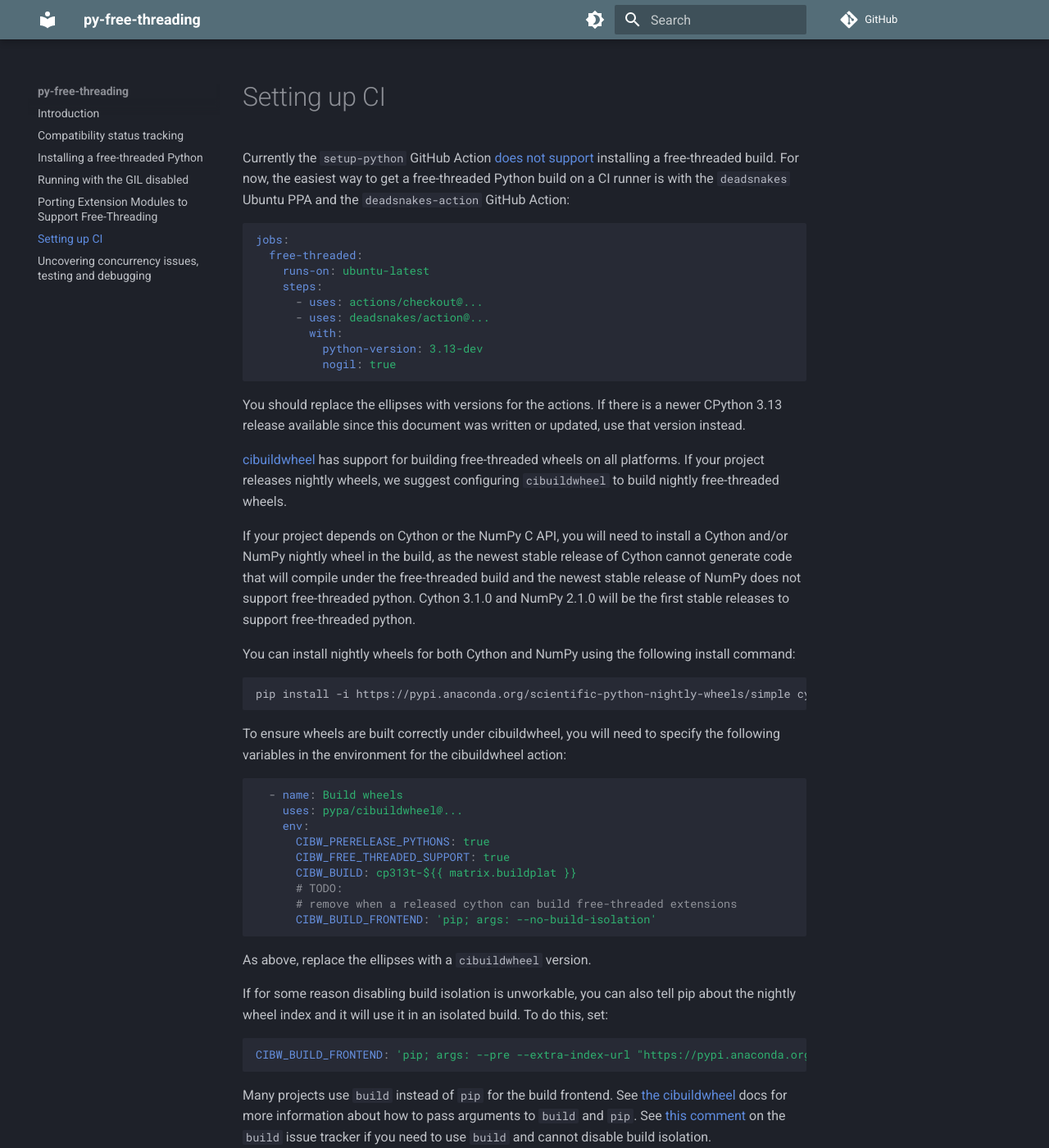
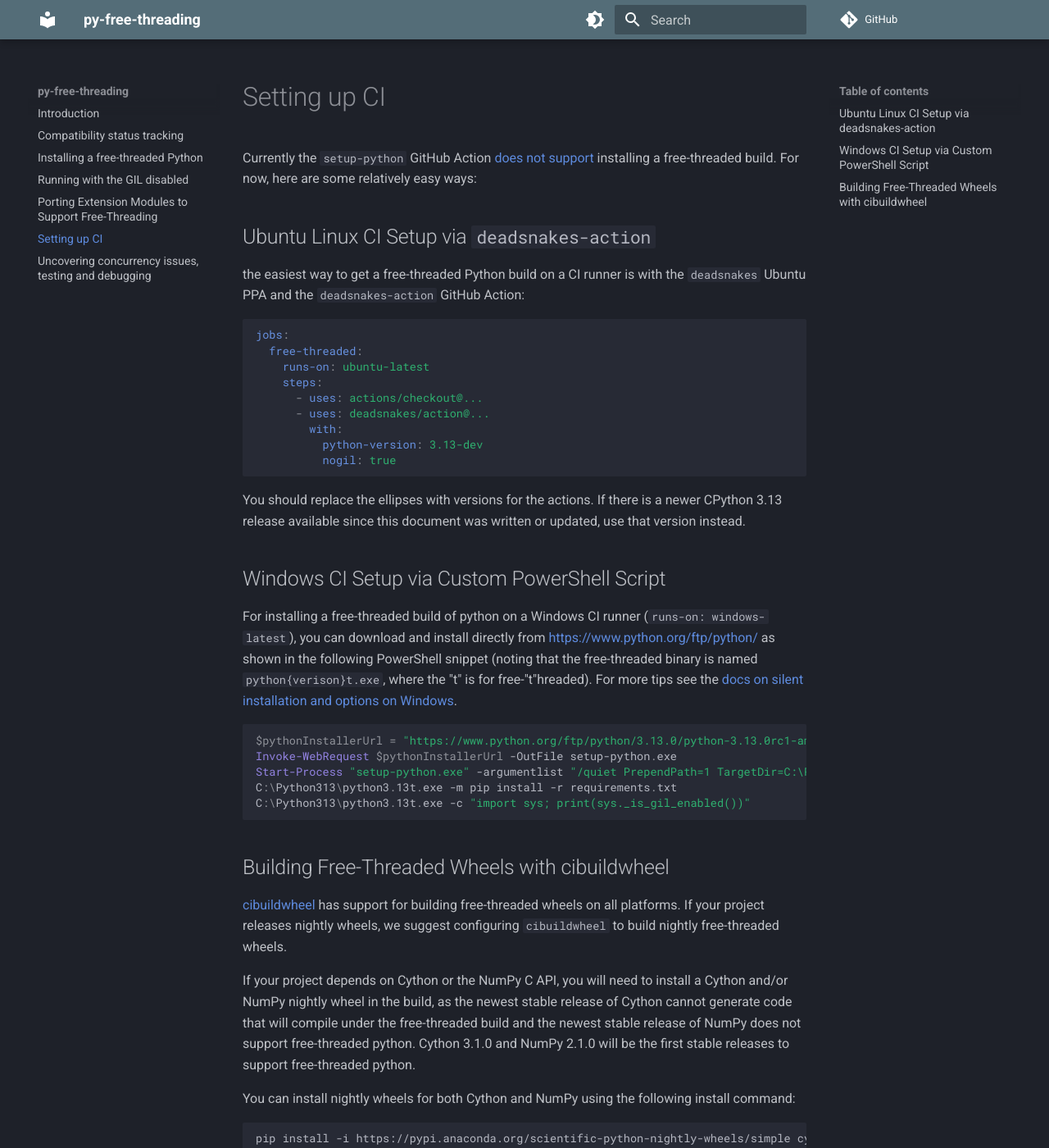
Before and after one commit to Quansight-Labs/free-threaded-compatibility, an MkDocs documentation site: the page built from docs/ci.md, in a window 1280 px wide and 1400 px high. Shown: the whole window at 82% size. Built offline with MkDocs 1.6.1 and Material for MkDocs 9.7.7, drawn with Linux system fonts in a browser that asks for light colours; comment, search, counter and statistics services are not loaded.

Commit message:
Added info on how to set up CI on a Windows Runner
Also created some headings for Ubuntu, Windows, and cibuildwheel, to help structure the page content.

````diff
--- a/docs/ci.md
+++ b/docs/ci.md
@@ -2,7 +2,10 @@
 
 Currently the `setup-python` GitHub Action [does not
 support](https://github.com/actions/setup-python/issues/771) installing a
-free-threaded build. For now, the easiest way to get a free-threaded Python
+free-threaded build. For now, here are some relatively easy ways:
+
+## Ubuntu Linux CI Setup via `deadsnakes-action`
+the easiest way to get a free-threaded Python
 build on a CI runner is with the `deadsnakes` Ubuntu PPA and the
 `deadsnakes-action` GitHub Action:
 
@@ -21,6 +24,25 @@
 You should replace the ellipses with versions for the actions. If there is a
 newer CPython 3.13 release available since this document was written or
 updated, use that version instead.
+
+## Windows CI Setup via Custom PowerShell Script
+
+For installing a free-threaded build of python on a Windows CI runner
+(`runs-on: windows-latest`), you can download and install directly from
+[https://www.python.org/ftp/python/](https://www.python.org/ftp/python/) as
+shown in the following PowerShell snippet (noting that the free-threaded
+binary is named `python{verison}t.exe`, where the "t" is for free-"t"hreaded).
+For more tips see the [docs on silent installation and options on
+Windows](https://docs.python.org/3.13/using/windows.html#installing-without-ui).
+
+```pwsh
+$pythonInstallerUrl = "https://www.python.org/ftp/python/3.13.0/python-3.13.0rc1-amd64.exe"
+Invoke-WebRequest $pythonInstallerUrl -OutFile setup-python.exe
+Start-Process "setup-python.exe" -argumentlist "/quiet PrependPath=1 TargetDir=C:\Python313 Include_freethreaded=1" -wait
+C:\Python313\python3.13t.exe -m pip install -r requirements.txt
+C:\Python313\python3.13t.exe -c "import sys; print(sys._is_gil_enabled())"
+```
+## Building Free-Threaded Wheels with cibuildwheel
 
 [cibuildwheel](https://cibuildwheel.pypa.io/en/stable/) has support
 for building free-threaded wheels on all platforms. If your project releases
````
